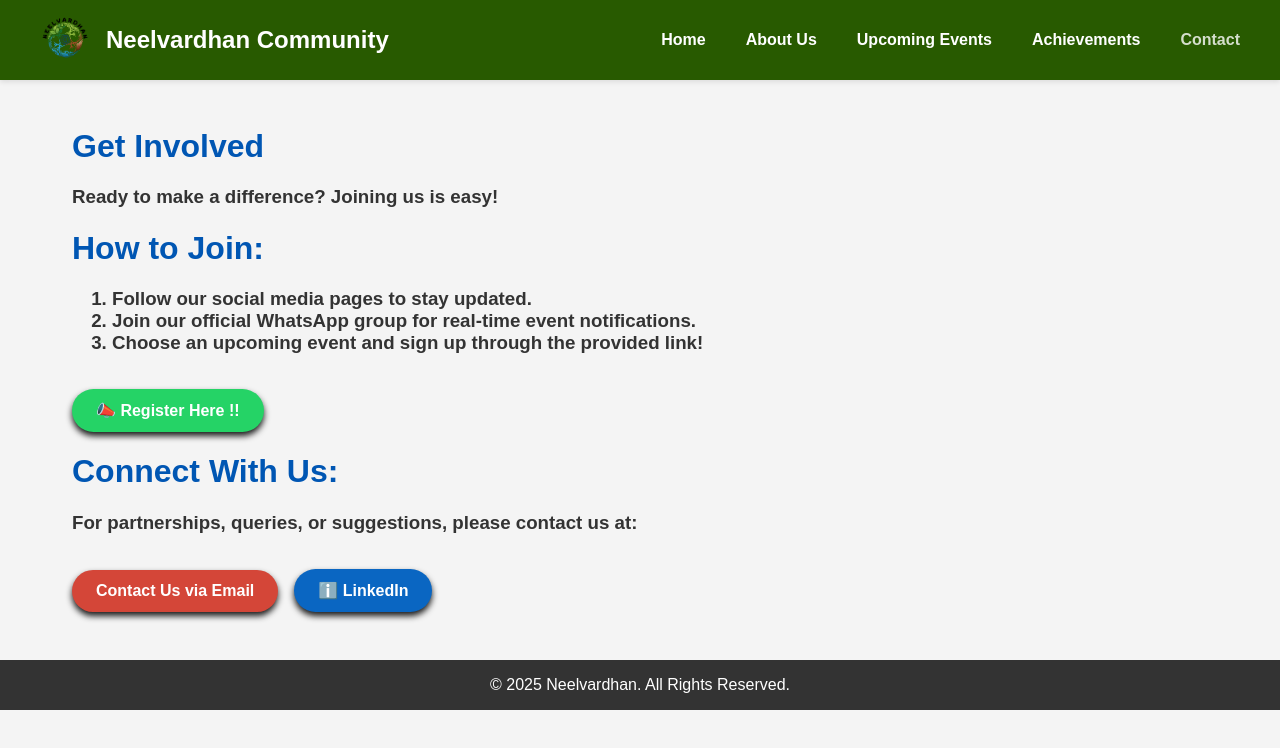
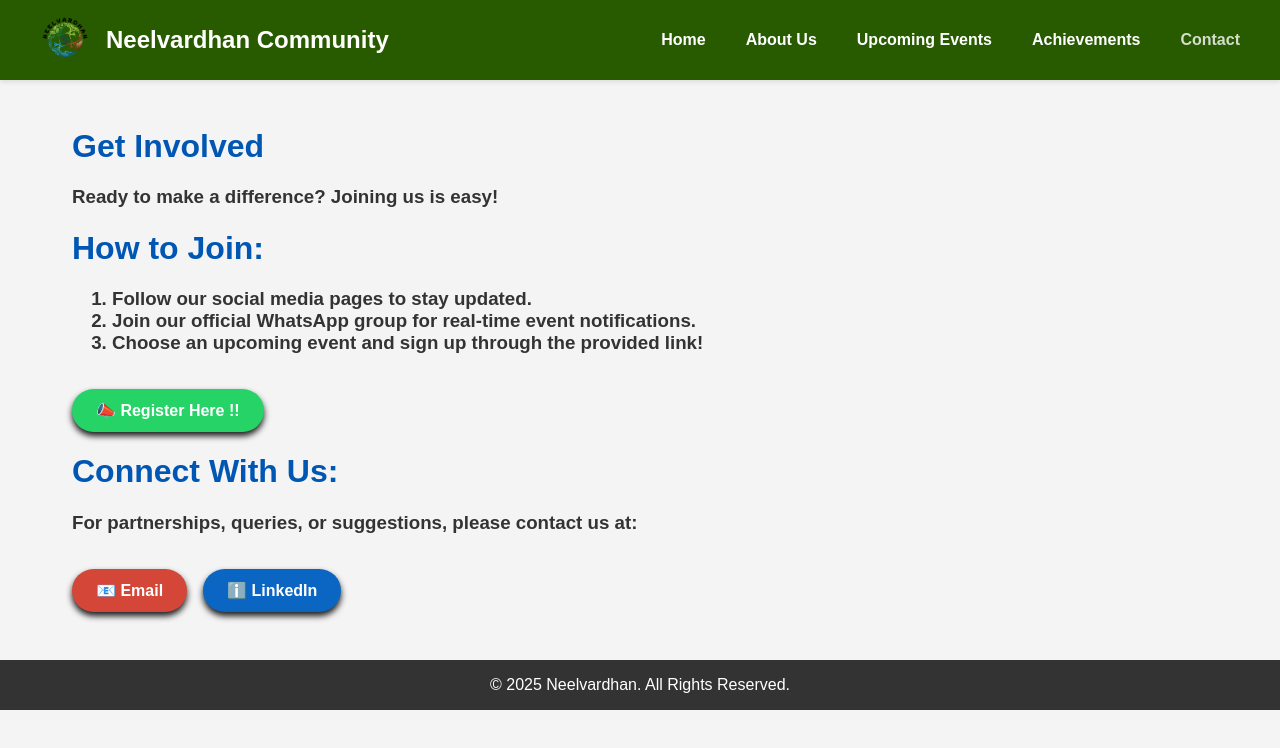
Before and after one commit to OG-DHRUV-1002/dns-website, a React (Create React App) app: page /contact in a window 1280 px wide. Shown: the top 748 px of the page. Built offline with nearby package versions, Linux system fonts and the light colour scheme.

Commit message:
EmailButton.js

```diff
--- a/src/components/EmailButton.js
+++ b/src/components/EmailButton.js
@@ -6,7 +6,7 @@ const EmailButton = () => {
 
   return (
     <a href={`mailto:${emailAddress}?subject=${encodeURIComponent(subject)}`} className="email-button">
-      Contact Us via Email
+      📧 Email
     </a>
   );
 };
```
